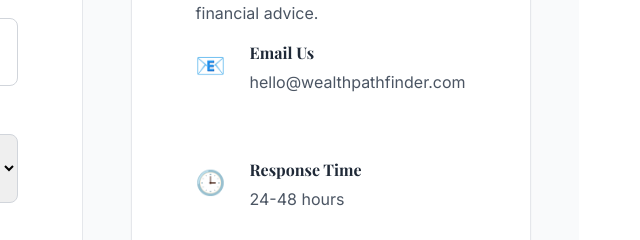
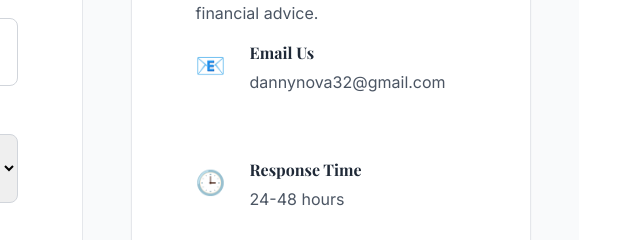
Before and after one commit to wealthpathfinder/wealthpathfinder.github.io, a plain HTML site: page contact.html in a window 1280 px wide. Shown: the part 806-1046 px from the top of the page, 637-1277 px from the left. Drawn offline with nearby package versions, Linux system fonts and the light colour scheme.

Commit message:
Add files via upload

```diff
--- a/contact.html
+++ b/contact.html
@@ -136,7 +136,7 @@
                                 <div class="method-icon">📧</div>
                                 <div class="method-info">
                                     <h4>Email Us</h4>
-                                    <p>hello@wealthpathfinder.com</p>
+                                    <p>dannynova32@gmail.com</p>
                                 </div>
                             </div>
 
```
